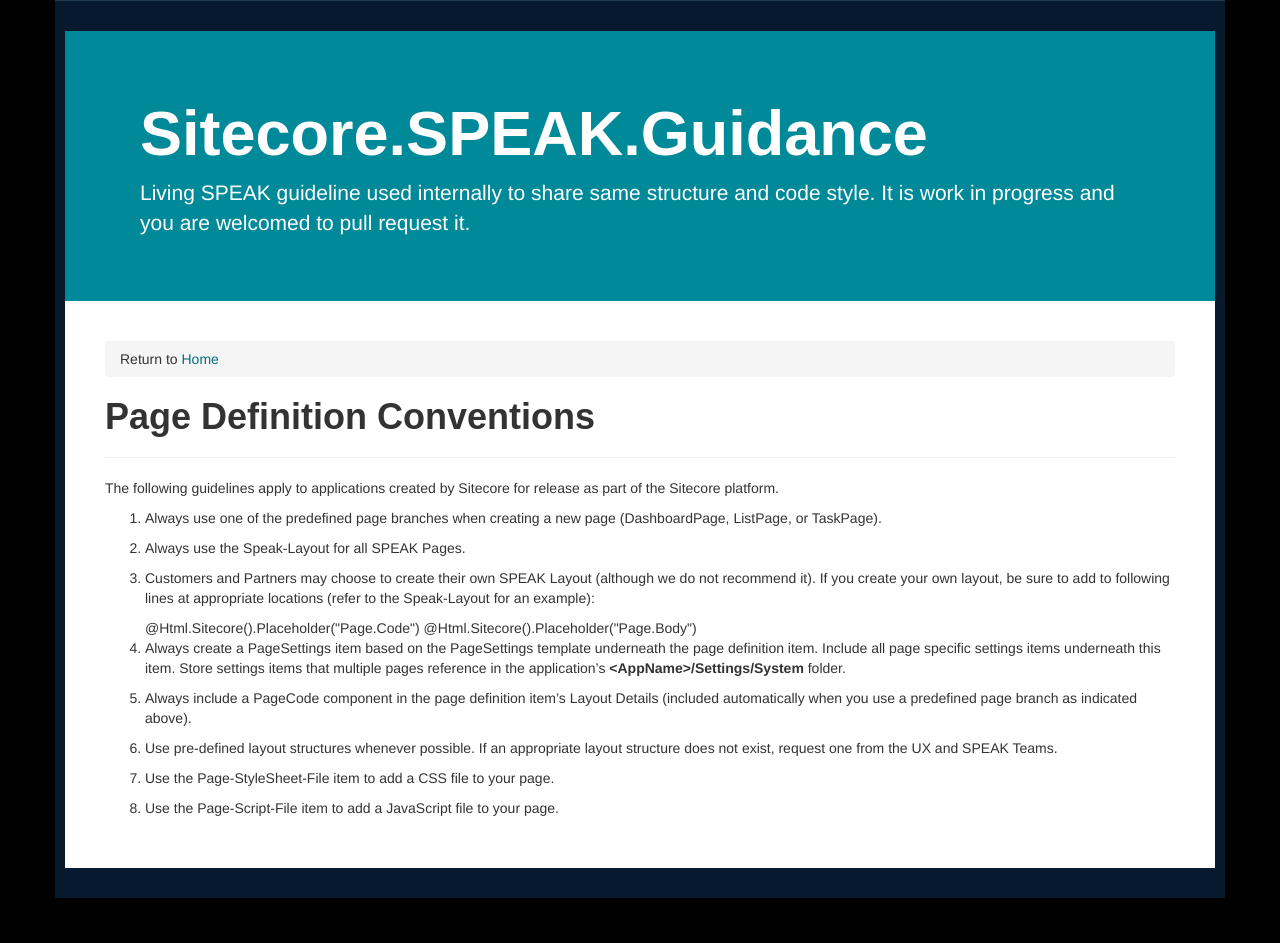
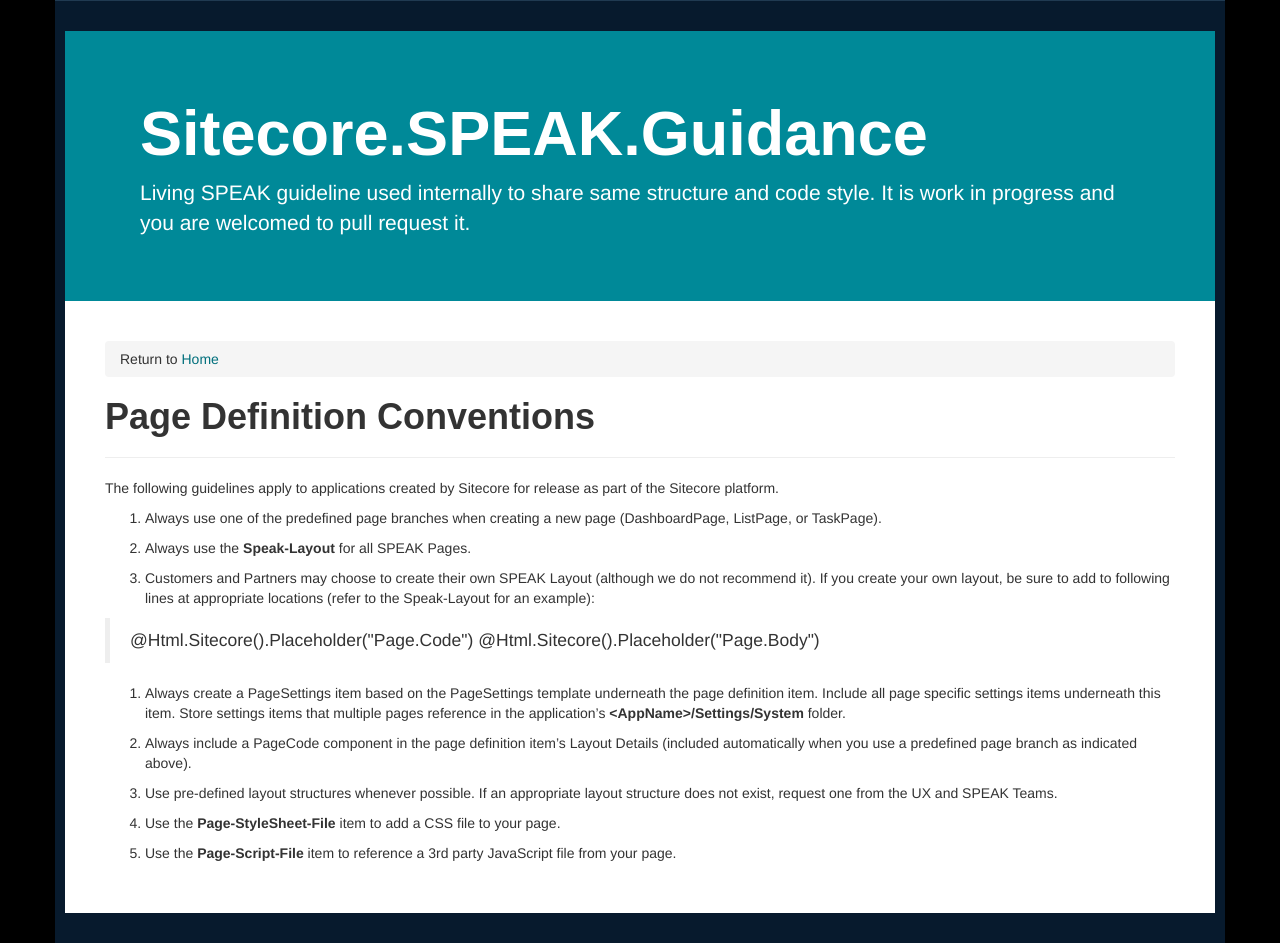
Before and after one commit to Sitecore-Community/Sitecore.Speak.Guidance, a Jekyll site: the page built from Application Development/Page Development/PageDefinitionItems.md, in a window 1280 px wide. Built offline with Jekyll 4.4.1, drawn with Linux system fonts in a browser that asks for light colours; nearby versions of some CDN libraries; some web fonts are replaced; before the commit the page ends 900 px from its top, so only the background shows below that.

Commit message:
Indicate that Page-Script-File is for 3rd party libraries
Changed PageDefinitionItems.

```diff
--- a/Application Development/Page Development/PageDefinitionItems.md
+++ b/Application Development/Page Development/PageDefinitionItems.md
@@ -9,15 +9,15 @@
 
 1. Always use one of the predefined page branches when creating a new page (DashboardPage, ListPage, or TaskPage).
 
-1. Always use the Speak-Layout for all SPEAK Pages.
+1. Always use the **Speak-Layout** for all SPEAK Pages.
 
 1. Customers and Partners may choose to create their own SPEAK Layout (although we do not recommend it).  If you create your own layout, be sure to add to following lines at appropriate locations (refer to the Speak-Layout for an example):
 
-    <html data-sc-app>
-
-    @Html.Sitecore().Placeholder("Page.Code")
-
-    @Html.Sitecore().Placeholder("Page.Body")
+>    <html data-sc-app>
+>
+>    @Html.Sitecore().Placeholder("Page.Code")
+>
+>    @Html.Sitecore().Placeholder("Page.Body")
 
 
 4. Always create a PageSettings item based on the PageSettings template underneath the page definition item.  Include all page specific settings items underneath this item.  Store settings items that multiple pages reference in the application's **<AppName\>/Settings/System** folder.
@@ -26,6 +26,6 @@
 
 6. Use pre-defined layout structures whenever possible.  If an appropriate layout structure does not exist, request one from the UX and SPEAK Teams.
 
-7. Use the Page-StyleSheet-File item to add a CSS file to your page.
+7. Use the **Page-StyleSheet-File** item to add a CSS file to your page.
 
-8. Use the Page-Script-File item to add a JavaScript file to your page.
+8. Use the **Page-Script-File** item to reference a 3rd party JavaScript file from your page.
```
